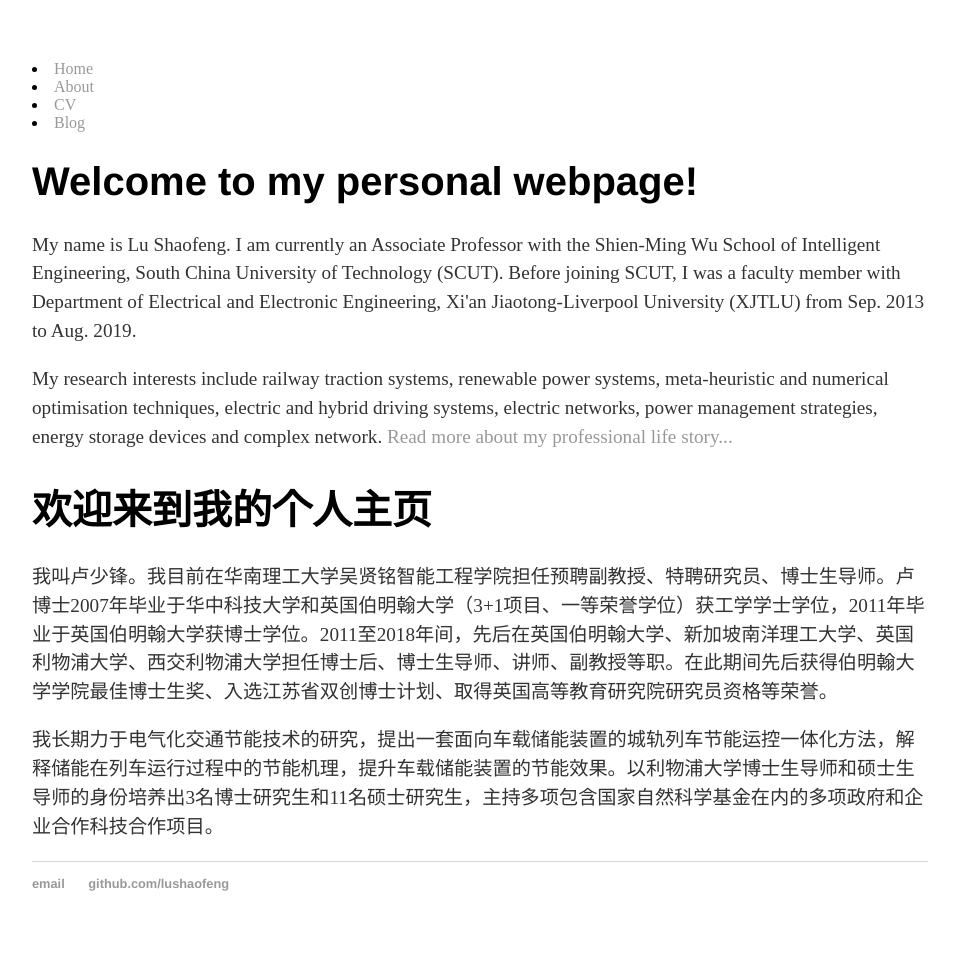
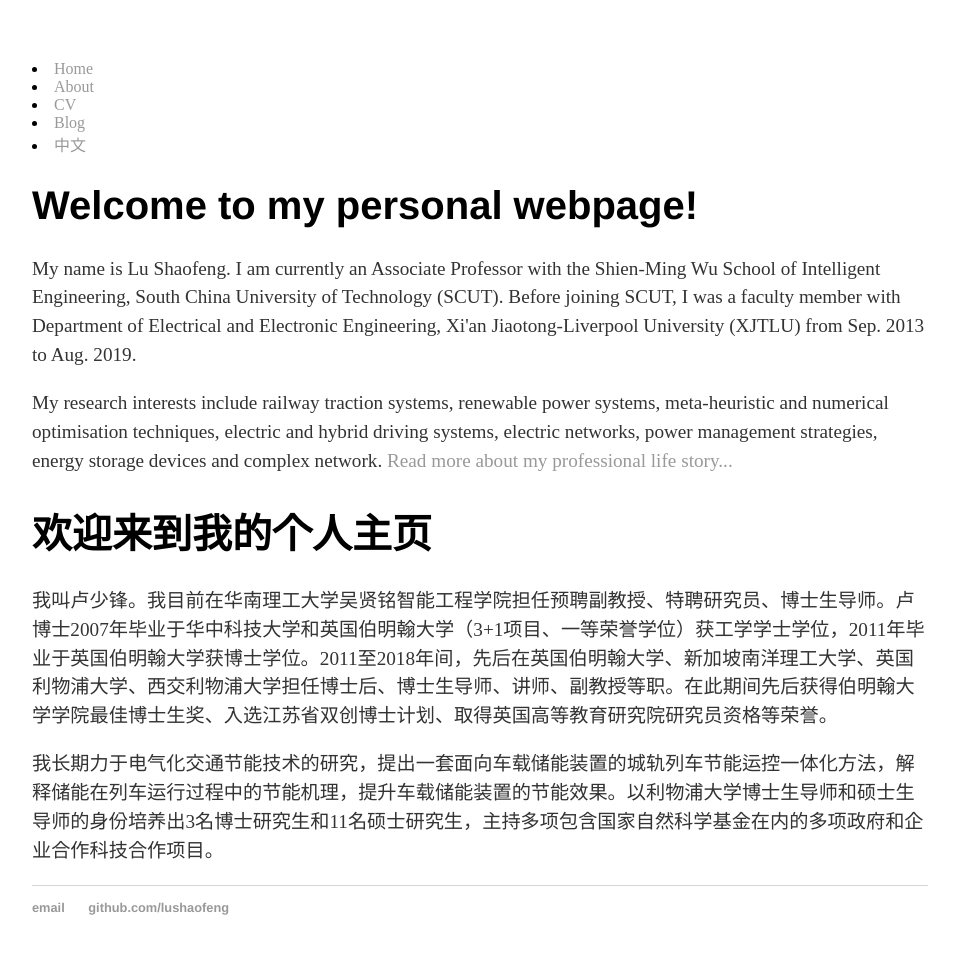
Before and after one commit to lushaofeng/lushaofeng.github.io, a Jekyll site: the page built from index.html, in a window 1280 px wide. Shown: the whole page, without its empty margins (160-1119 px from the left). Built offline with Jekyll 4.4.1, drawn with Linux system fonts in a browser that asks for light colours; before the commit the page ends 954 px from its top, so only the background shows below that.

Commit message:
Update navigation.yml

```diff
--- a/_data/navigation.yml
+++ b/_data/navigation.yml
@@ -6,3 +6,5 @@
   link: /cv.html
 - name: Blog
   link: /blog.html
+- name: 中文
+  link: /ch.html
```
